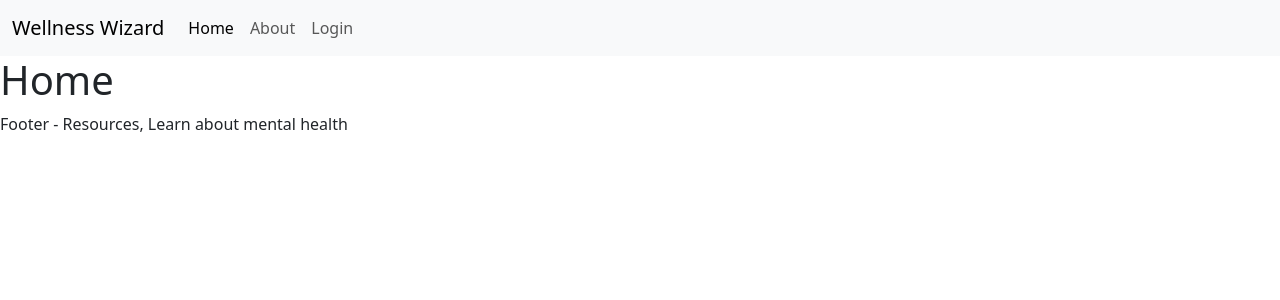
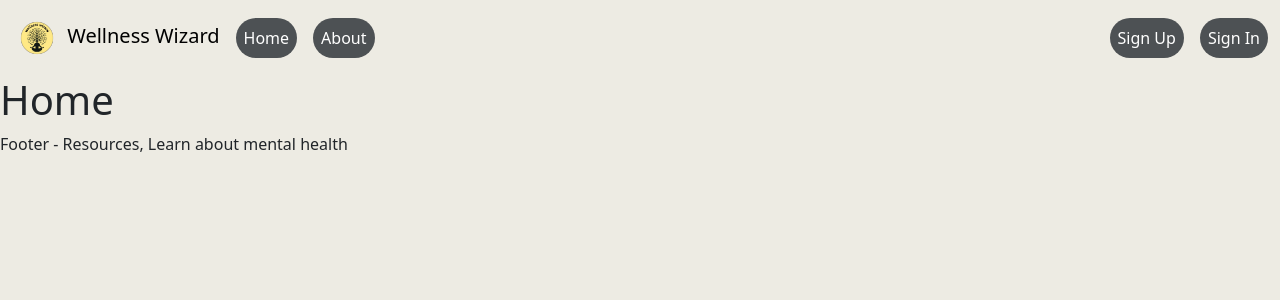
Before and after one commit to EdwinRodger/Wellness-Wizard, a Flask app: page / in a window 1280 px wide. Shown: the top 300 px of the page. Run offline with Flask 3, Linux system fonts and the light colour scheme.

Commit message:
added favicon and updated navbar

```diff
--- a/src/templates/layout.html
+++ b/src/templates/layout.html
@@ -4,25 +4,45 @@
 <head>
   <meta charset="UTF-8">
   <meta name="viewport" content="width=device-width, initial-scale=1.0">
+  <link rel="apple-touch-icon" sizes="180x180" href="static/favicon/apple-touch-icon.png">
+  <link rel="icon" type="image/png" sizes="32x32" href="static/favicon/favicon-32x32.png">
+  <link rel="icon" type="image/png" sizes="16x16" href="static/favicon/favicon-16x16.png">
+  <link rel="manifest" href="/site.webmanifest">
   <title>Wellness Wizard</title>
   <link href="https://cdn.jsdelivr.net/npm/bootstrap@5.3.3/dist/css/bootstrap.min.css" rel="stylesheet"
     integrity="sha384-QWTKZyjpPEjISv5WaRU9OFeRpok6YctnYmDr5pNlyT2bRjXh0JMhjY6hW+ALEwIH" crossorigin="anonymous">
 </head>
 
-<body>
+<body style="background-color: #edebe3;">
   <header>
-        <nav class="navbar navbar-expand-lg navbar-light bg-light">
+    <nav class="navbar navbar-expand-lg bg-transparent" aria-label="Eleventh navbar example">
       <div class="container-fluid">
-              <a class="navbar-brand" href="#">Wellness Wizard</a>
-              <button class="navbar-toggler" type="button" data-bs-toggle="collapse" data-bs-target="#navbarNavAltMarkup" aria-controls="navbarNavAltMarkup" aria-expanded="false" aria-label="Toggle navigation">
+        <a class="navbar-brand" href="{{ url_for('home') }}">
+          <img src="static/favicon/android-chrome-192x192.png" alt="Logo" height="50" class="d-inline-block">
+          Wellness Wizard
+        </a>
+        <button class="navbar-toggler" type="button" data-bs-toggle="collapse" data-bs-target="#navbarsExample09"
+          aria-controls="navbarsExample09" aria-expanded="false" aria-label="Toggle navigation">
           <span class="navbar-toggler-icon"></span>
         </button>
-              <div class="collapse navbar-collapse" id="navbarNavAltMarkup">
-                <div class="navbar-nav">
-                  <a class="nav-link active" aria-current="page" href="#">Home</a>
-                  <a class="nav-link" href="#">About</a>
-                  <a class="nav-link" href="{{ url_for('login') }}">Login</a>
-                </div>
+
+        <div class="collapse navbar-collapse" id="navbarsExample09">
+          <ul class="navbar-nav me-auto mb-lg-0">
+            <li class="nav-item">
+              <a class="nav-link active text-white btn btn-dark rounded-5 me-3" href="#">Home</a>
+            </li>
+            <li class="nav-item">
+              <a class="nav-link active text-white btn btn-dark rounded-5" href="#">About</a>
+            </li>
+          </ul>
+          <ul class="navbar-nav">
+            <li>
+              <a class="nav-link active btn btn-dark text-white rounded-5 me-3" href="#">Sign Up</a>
+            </li>
+            <li>
+              <a class="nav-link active btn btn-dark text-white rounded-5" href="#">Sign In</a>
+            </li>
+          </ul>
         </div>
       </div>
     </nav>
```
Lines whose indentation alone changed are shown as unchanged.
